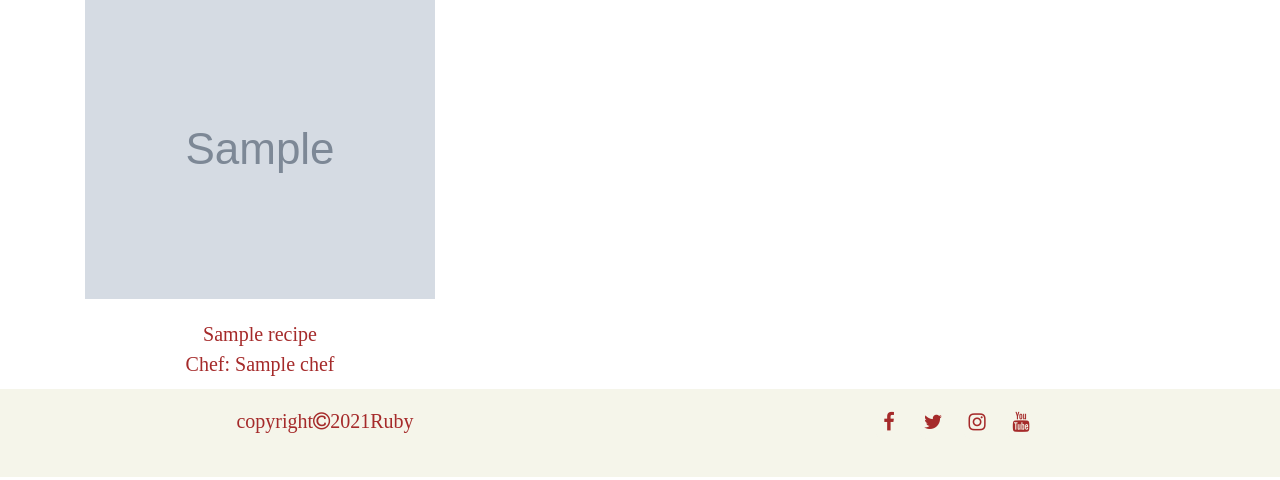
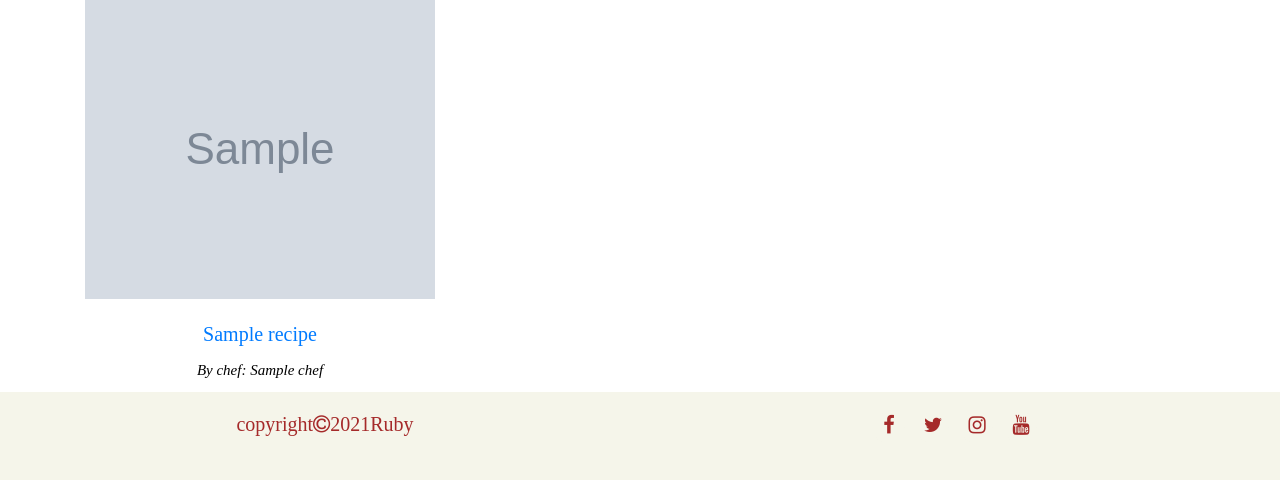
Before and after one commit to RubySrivastava/ms3-recipe, a Flask app: page / in a window 1280 px wide. Shown: the part 597-1077 px from the top of the page. Run offline with Flask 2, Linux system fonts and the light colour scheme; grey boxes marked "Sample" are stand-in pictures; a database or web service that is not in the repository returns one stand-in record (values such as "Sample title"); some libraries are stand-ins or nearby versions.

Commit message:
Add div for recipe name and chef

```diff
--- a/templates/home.html
+++ b/templates/home.html
@@ -27,11 +27,11 @@
             <div class="row">
                 {% for recipe in recipes %}
                 <div class="col-12 col-md-6 col-lg-4 recipe-read">
-                    <a href="{{ url_for('recipes', recipe_id=recipe._id) }}">
-                        <img class="recipe-img" src="{{ recipe.image }}" alt="{{ recipe.recipe_name }}">
-                        <p class="recipe-title">{{ recipe.recipe_name }}<br>
-                            <span class="recipe-title">Chef: {{ recipe.chef }}</span></p>
-                    </a>
+                    <img class="recipe-img" src="{{ recipe.image }}" alt="{{ recipe.recipe_name }}">
+                    <div class="recipe-title">
+                        <a href="{{ url_for('recipes', recipe_id=recipe._id) }}">{{ recipe.recipe_name }}</a>
+                    </div>
+                    <div class="recipe-chef">By chef: {{ recipe.chef }}</div>
                 </div>
                 {% endfor %}
             </div>
```
